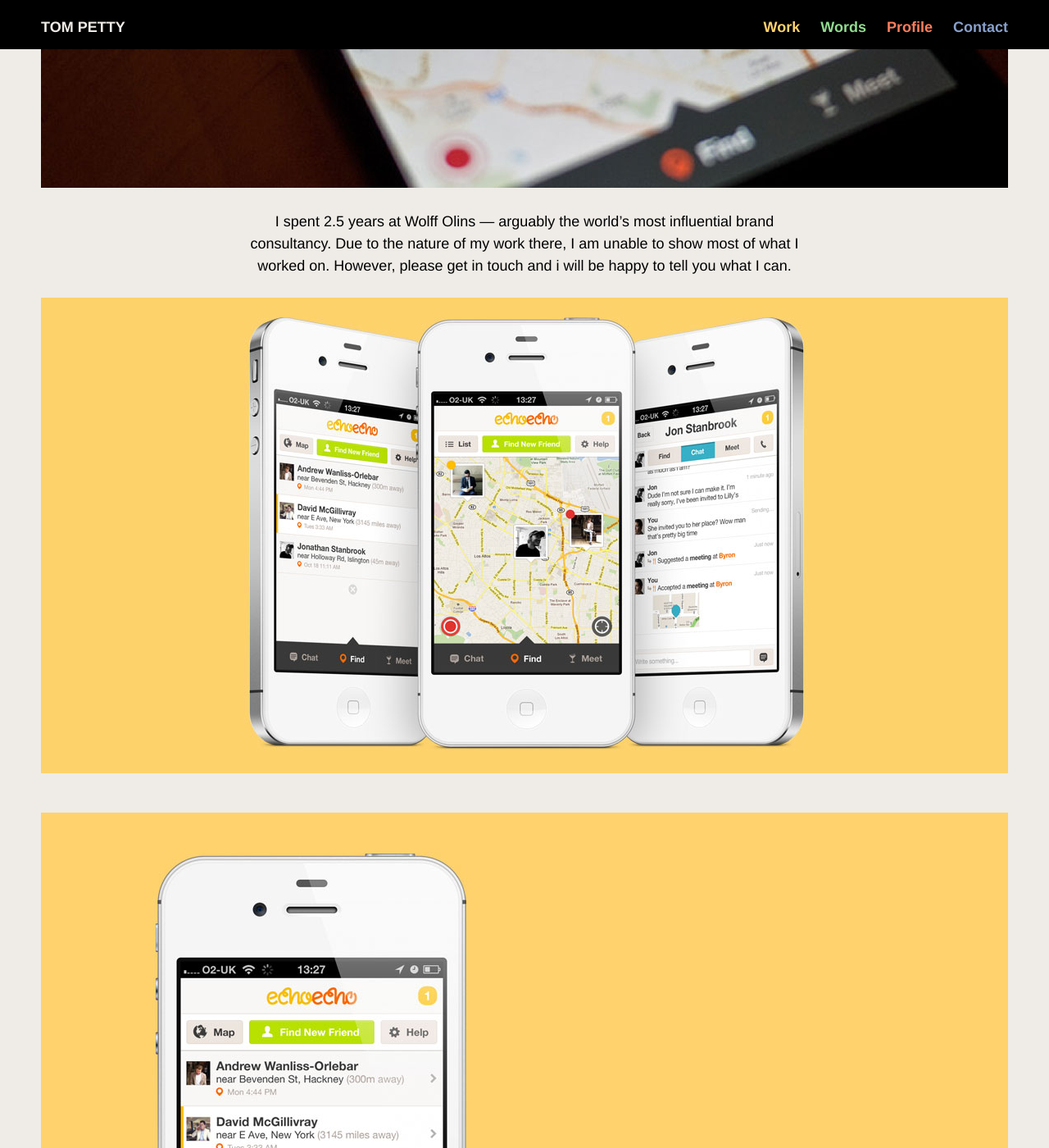
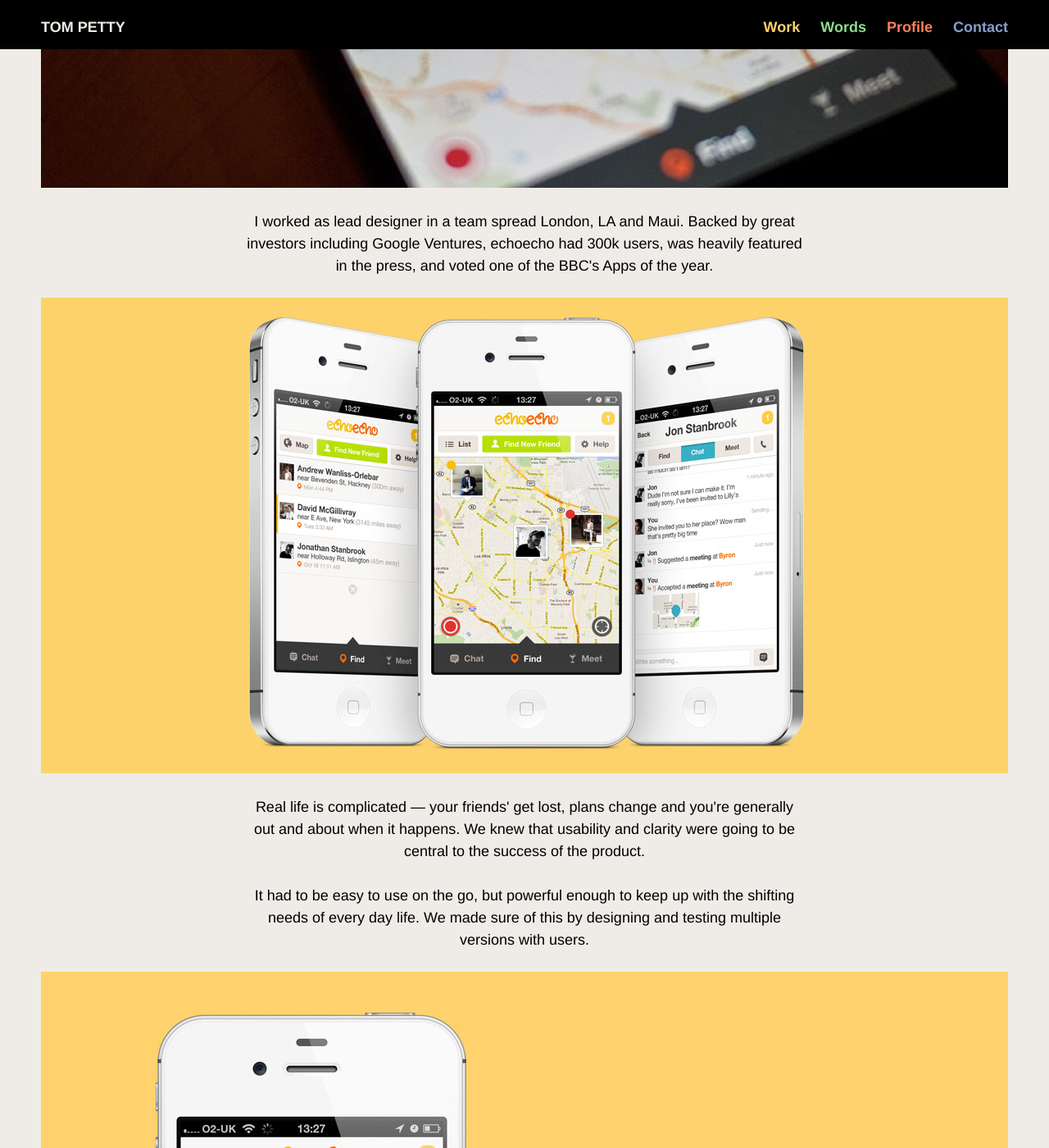
Before and after one commit to anothertompetty/portfolio, a Jekyll site: the page built from echoecho.html, in a window 1280 px wide and 1400 px high, scrolled down 791 px. Shown: the whole window at 82% size. Built offline with Jekyll 4.4.1, drawn with Linux system fonts in a browser that asks for light colours; nearby versions of some CDN libraries; Markdown is read by kramdown in place of the engine named in the settings; some of the changed text lies outside the part shown.

Commit message:
writing project story

```diff
--- a/echoecho.html
+++ b/echoecho.html
@@ -20,11 +20,20 @@
 
 		<img src="img/echoecho/echo1.jpg">
 
-		<p>I spent 2.5 years at Wolff Olins — arguably the world’s most influential brand consultancy.
-		Due to the nature of my work there, I am unable to show most of what I worked on.
-		However, please get in touch and i will be happy to tell you what I can.</p>
+		<p>I worked as lead designer in a team spread London, LA and Maui.
+		Backed by great investors including Google Ventures, echoecho had
+		300k users, was heavily featured in the press, and voted one of
+		the BBC's Apps of the year.</p>
 
 		<img src="img/echoecho/echo2.jpg">
+
+		<p>Real life is complicated &mdash; your friends' get lost, plans
+		change and you're generally out and about when it happens.
+		We knew that usability and clarity were going to be central to
+		the success of the product.<br><br>
+		It had to be easy to use on the go, but powerful enough to keep
+		up with the shifting needs of every day life. We made sure of this
+		by designing and testing multiple versions with users.</p>
 
 		<img src="img/echoecho/echo4.jpg">
 
@@ -32,4 +41,14 @@
 
 		<img src="img/echoecho/echo3.gif">
 
+		<p>To ensure users could find all of their friends,
+		it was key that we supported more than just the iPhone. This meant
+		the designing for Android, Windows Phone, Blackberry and Nokia,
+		working closely with Microsoft as a Windows Phone launch partner.<br><br>
+		My work included product definition, user testing,
+		information architecture, wireframe development, prototyping,
+		and interface design. As an early employee in a fast moving
+		startup environment, I also designed advertising, web materials
+		and pitch decks.</p>
+
 	</section>
```
Also changed, not shown: other parts of echoecho.html (+3 -3 lines).
